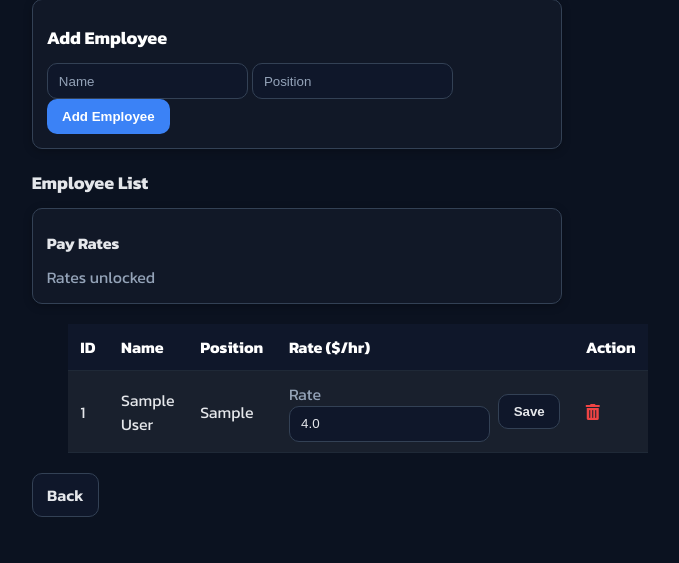
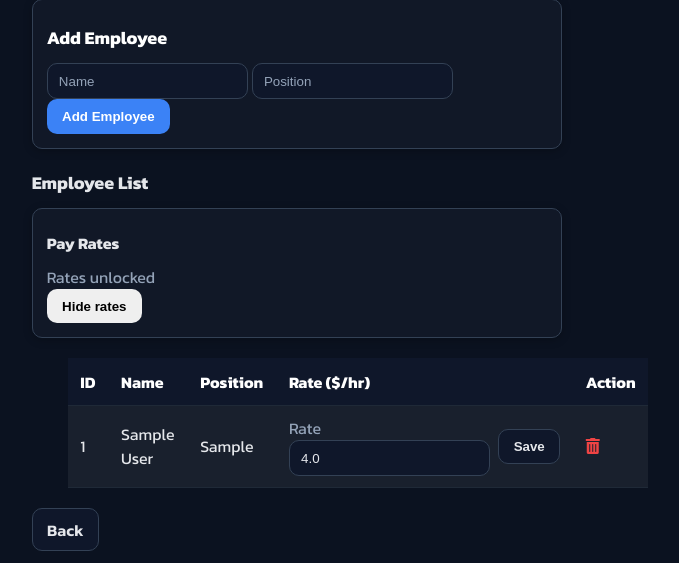
Before and after one commit to StoneHub/Care-Calendar, a Flask app: page /employees in a window 1280 px wide. Shown: the part 142-705 px from the top of the page, without its empty margins (282-961 px from the left). Run offline with Flask 3, Linux system fonts and the light colour scheme; the visitor is signed in with stand-in values (Sample User, id 1); tables that the repository leaves empty hold one stand-in row (values such as "Sample post").

Commit message:
feat: Add functionality to lock/hide pay rates with session management

```diff
--- a/backend/app.py
+++ b/backend/app.py
@@ -986,6 +986,20 @@ def admin_unlock_rates():
     return redirect(ref)
 
 
+@app.route('/admin/lock_rates', methods=['POST'])
+@login_required
+def admin_lock_rates():
+    """Relock/hide pay rates by clearing the session flag."""
+    session.pop('rates_unlocked', None)
+    # For JSON callers
+    if request.content_type and 'application/json' in request.content_type:
+        return jsonify({ 'ok': True })
+    # For form posts, redirect back if referer exists
+    ref = request.headers.get('Referer') or url_for('employees')
+    flash('Rates hidden', 'success')
+    return redirect(ref)
+
+
 @app.route('/api/employee_rate', methods=['POST'])
 @login_required
 def api_employee_rate():
--- a/backend/templates/employees.html
+++ b/backend/templates/employees.html
@@ -32,6 +32,9 @@
                 <h3>Pay Rates</h3>
                 {% if session.get('rates_unlocked') %}
                     <div class="muted">Rates unlocked</div>
+                    <form method="post" action="{{ url_for('admin_lock_rates') }}" class="actions">
+                        <button class="btn" type="submit">Hide rates</button>
+                    </form>
                 {% else %}
                     <label class="muted">PIN <input class="input" type="password" name="pin" placeholder="Enter PIN to unlock"></label>
                     <button class="btn" type="submit">Unlock</button>
--- a/backend/templates/hours.html
+++ b/backend/templates/hours.html
@@ -35,6 +35,9 @@
       </form>
       {% else %}
       <div class="muted">Rates unlocked</div>
+      <form method="post" action="{{ url_for('admin_lock_rates') }}" class="range-form">
+        <button class="btn" type="submit">Hide rates</button>
+      </form>
       <form method="post" action="{{ url_for('api_pay_adjustment', start=start, end=end) }}" class="range-form">
         <label class="muted">Employee
         <select class="input" name="employee_id" required aria-label="Employee for adjustment">
```
